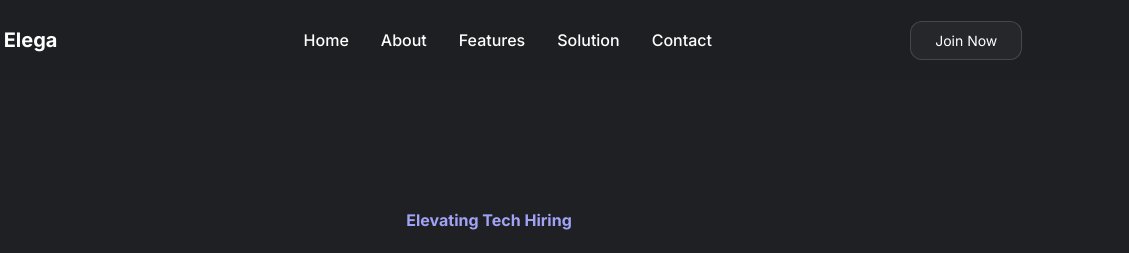
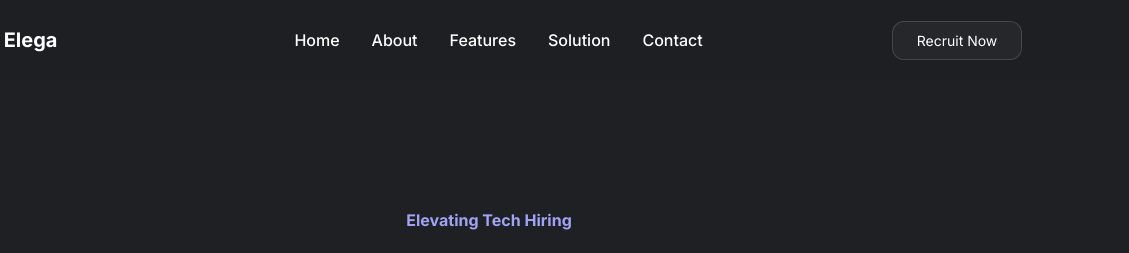
Before and after one commit to Mudit18/elega, an Astro site: page / in a window 1280 px wide. Shown: the top 253 px of the page, 151-1280 px from the left. Built offline with nearby package versions, Linux system fonts and the light colour scheme; Astro itself is replaced by a stand-in of ours.

Commit message:
Renamed join button to recruit

```diff
--- a/src/components/Navbar.jsx
+++ b/src/components/Navbar.jsx
@@ -65,9 +65,9 @@ export const Navbar = () => {
            bg-customDarkBg2 hover:bg-customDarkBg3  border-gray-700 pl-6 pr-6 pt-2 pb-2 text-sm flex"
               href="https://forms.gle/fYN7bn3TsMzzbccS9"
               target="_blank"
-              aria-label="join now"
+              aria-label="recruit now"
             >
-              <span className="pt-px">Join Now</span>
+              <span className="pt-px">Recruit Now</span>
             </a>
           </div>
         </motion.div>
@@ -111,7 +111,7 @@ export const Navbar = () => {
                 href="https://forms.gle/fYN7bn3TsMzzbccS9"
                 target="_blank"
               >
-                Join now
+                Recruit now
               </a>
             </div>
           </motion.div>
```
Also changed, not shown: 3 other files.
